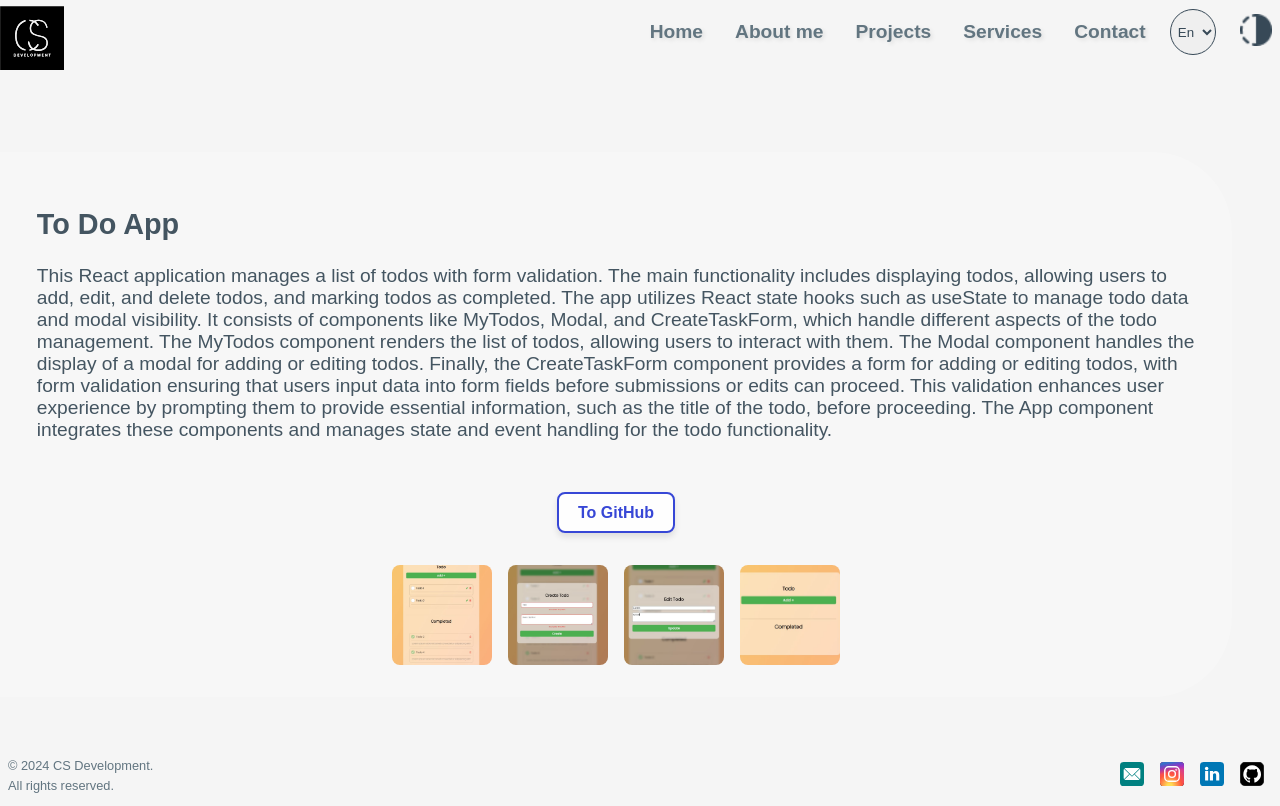
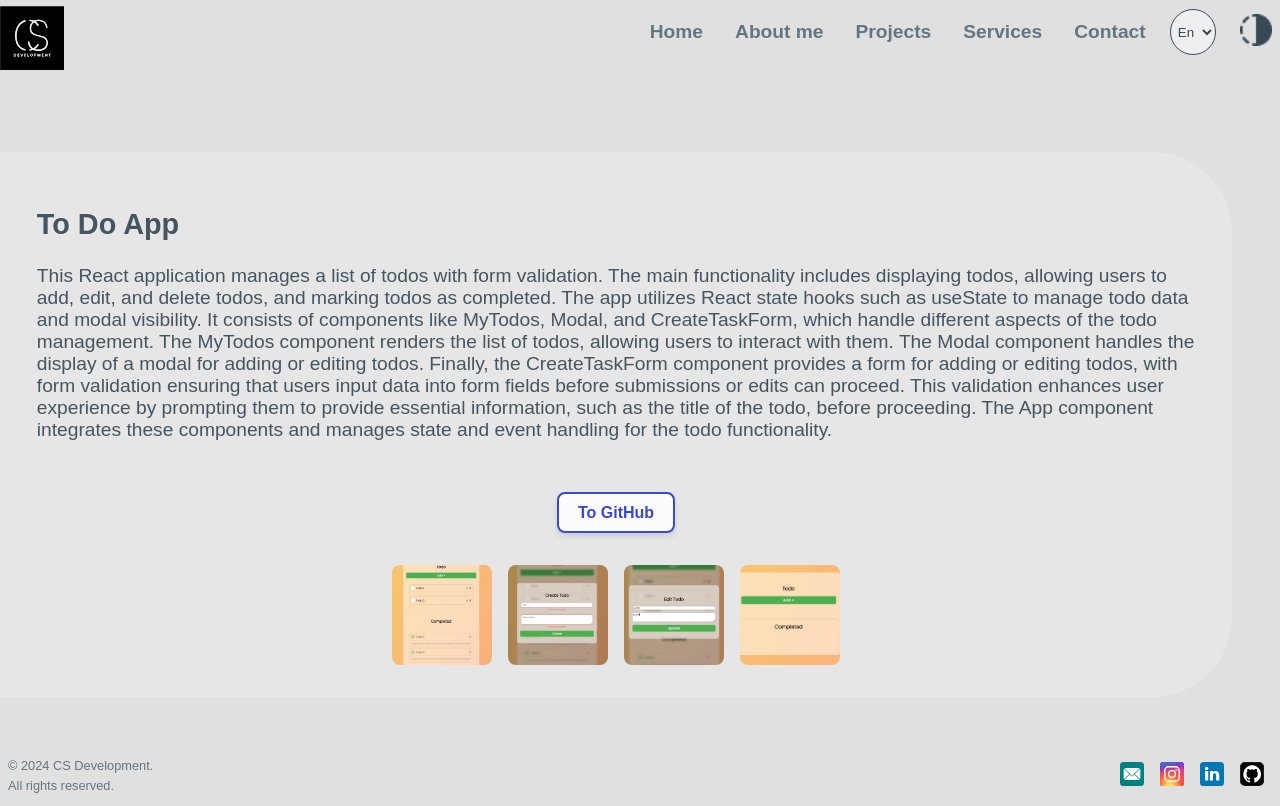
Before and after one commit to CristinaSt86/Portfolio, a React (Create React App) app: page /to-do in a window 1280 px wide. Built offline with nearby package versions, Linux system fonts and the light colour scheme.

Commit message:
Light theme bg-color test.

```diff
--- a/src/components/Navigation/Navigation.module.css
+++ b/src/components/Navigation/Navigation.module.css
@@ -20,7 +20,6 @@
   transition: transform 0.3s ease;
   color: #627580;
   margin-top: 0;
-  text-shadow: 2px 2px 4px rgba(0, 0, 0, 0.1);
 }
 
 .links:hover {
--- a/src/components/ThemeWrapper/ThemeWrapper.module.css
+++ b/src/components/ThemeWrapper/ThemeWrapper.module.css
@@ -2,7 +2,7 @@
   --text-night-mode: #E0E6EA;
   --bg-night-mode:#000;
   --text-day-mode: #445561;
-  --bg-day-mode: #f5f5f5;
+  --bg-day-mode: #e0e0e0;
 }
 
 body {
```
